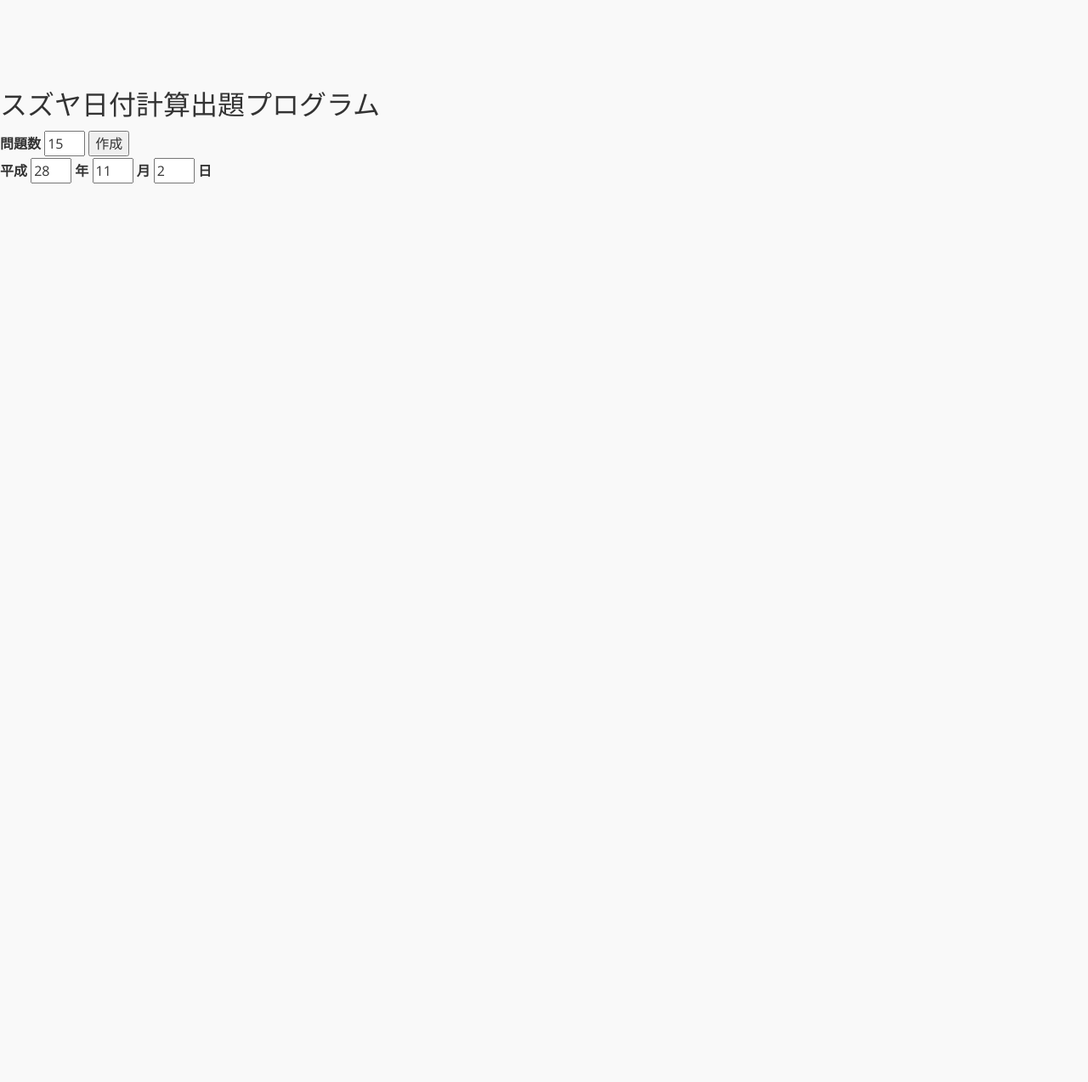
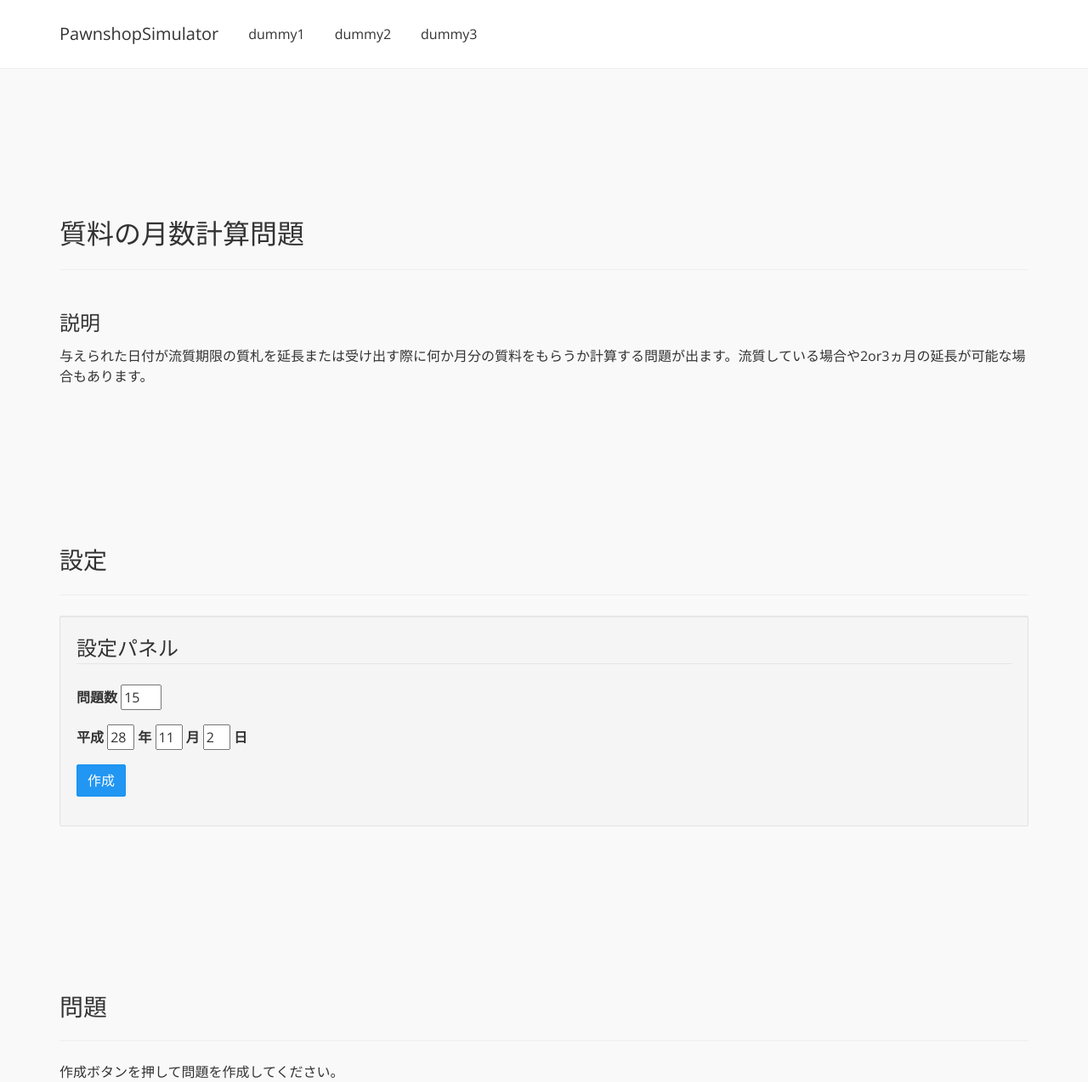
Before and after one commit to techromas/pawnshop-simulator, a plain HTML site: page index.html in a window 1280 px wide. Shown: the whole page at 85% size. Before the commit the page ends 800 px from the top, so only its background shows below. Drawn offline with nearby package versions, Linux system fonts and the light colour scheme.

Commit message:
adjust to bootstrap

```diff
--- a/index.html
+++ b/index.html
@@ -51,28 +51,102 @@
     </style>
 
     <!--[if lt IE 9]>
-      <script src="//oss.maxcdn.com/html5shiv/3.7.2/html5shiv.min.js"></script>
-      <script src="//oss.maxcdn.com/respond/1.4.2/respond.min.js"></script>
+      <script src="http//oss.maxcdn.com/html5shiv/3.7.2/html5shiv.min.js"></script>
+      <script src="http//oss.maxcdn.com/respond/1.4.2/respond.min.js"></script>
     <![endif]-->
 
   </head>
   <body>
-    <h1>スズヤ日付計算出題プログラム</h1>
-    <div>
+    <header>
+      <div class="navbar navbar-default navbar-fixed-top">
+        <div class="container">
+          <div class="navbar-header"><a class="navbar-brand" href="#">PawnshopSimulator</a>
+            <button class="navbar-toggle" type="button" data-toggle="collapse" data-target="#navbar-main"><span class="icon-bar"></span><span class="icon-bar"></span><span class="icon-bar"></span></button>
+          </div>
+          <div class="navbar-collapse collapse" id="navbar-main">
+            <ul class="nav navbar-nav">
+              <li><a>dummy1</a></li>
+              <li><a>dummy2</a></li>
+              <li><a>dummy3</a></li>
+            </ul>
+          </div>
+        </div>
+      </div>
+    </header>
+    <div class="container">
+      <div class="bs-docs-section">
+        <div class="row">
+          <div class="col-lg-12">
+            <div class="page-header">
+              <h1>質料の月数計算問題</h1>
+            </div>
+          </div>
+        </div>
+        <div class="row">
+          <div class="col-lg-12">
+            <div class="bs-component">
+              <h3>説明</h3>
+              <p>与えられた日付が流質期限の質札を延長または受け出す際に何か月分の質料をもらうか計算する問題が出ます。流質している場合や2or3ヵ月の延長が可能な場合もあります。</p>
+            </div>
+          </div>
+        </div>
+      </div>
+      <div class="bs-docs-section">
+        <div class="row">
+          <div class="col-lg-12">
+            <div class="page-header">
+              <h2>設定</h2>
+            </div>
+          </div>
+        </div>
+        <div class="row">
+          <div class="col-lg-12">
+            <div class="well bs-component">
+              <div class="form-horizontal">
+                <filedset>
+                  <legend>設定パネル</legend>
+                  <div class="form-group">
+                    <div class="col-xs-9">
                       <label>問題数</label>
                       <input id="quantity" type="text" value="15" style="width:3em">
-      <button id="make" type="button">作成</button>
                     </div>
-    <div style="display:inline-blocks">
+                  </div>
+                  <div class="form-group">
+                    <div class="col-xs-9">
                       <label>平成</label>
-      <input id="year" type="text" style="width:3em">
+                      <input class="form-inline" id="year" type="text" style="width:2em">
                       <label>年</label>
-      <input id="month" type="text" style="width:3em">
+                      <input class="form-inline" id="month" type="text" style="width:2em">
                       <label>月</label>
-      <input id="day" type="text" style="width:3em">
+                      <input class="form-inline" id="day" type="text" style="width:2em">
                       <label>日</label>
                     </div>
-    <div id="output"></div>
+                  </div>
+                  <div class="form-group">
+                    <div class="col-xs-9">
+                      <button class="btn btn-primary" id="make" type="button">作成</button>
+                    </div>
+                  </div>
+                </filedset>
+              </div>
+            </div>
+          </div>
+        </div>
+      </div>
+      <div class="bs-docs-section">
+        <div class="row">
+          <div class="col-lg-12">
+            <div class="page-header">
+              <h2>問題</h2>
+            </div>
+          </div>
+        </div>
+        <div class="row">
+          <div class="col-lg-12">
+            <div id="output">作成ボタンを押して問題を作成してください。</div>
+          </div>
+        </div>
+      </div>
 
     <script src="http://ajax.googleapis.com/ajax/libs/jquery/2.1.1/jquery.min.js"></script>
     <script src="js/bootstrap.min.js"></script>
@@ -83,5 +157,6 @@
     </script>
 
 
+    </div>
   </body>
 </html>
--- a/js/script.js
+++ b/js/script.js
@@ -12,14 +12,22 @@ onload  = function(){
     month.value     = today.getMonth()+1;
     day.value       = today.getDate();
 
-    button.addEventListener("click",function(){
+    button.addEventListener("click",function(){ //ボタンが押されたら実行する
 
-        output.innerHTML    = "";
+        output.innerHTML    = "";                   //出力の初期化
 
-        var size    = parseInt(quantity.value);
+        var size    = parseInt(quantity.value);     //問題数の取得
+        /*
+        var date    = new Date( parseInt(year.value)+1988,
+                                parseInt(month.value)-1,
+                                parseInt(day.value));
+        */
+
+        //var examination = new QuizSetter(today);
+
         var examination = new QuizSetter(parseInt(year.value)+1988,parseInt(month.value),parseInt(day.value));
 
-        output.innerHTML    += "<br><br>" + examination.toString() + "<br><br>";
+        output.innerHTML    += examination.toString() + "<br><br>";
 
         output.innerHTML    += "問題数" + size + "<br>";
 
```
Also changed, not shown: pug/include1.txt, 1 other file. Lines whose indentation alone changed are shown as unchanged.
